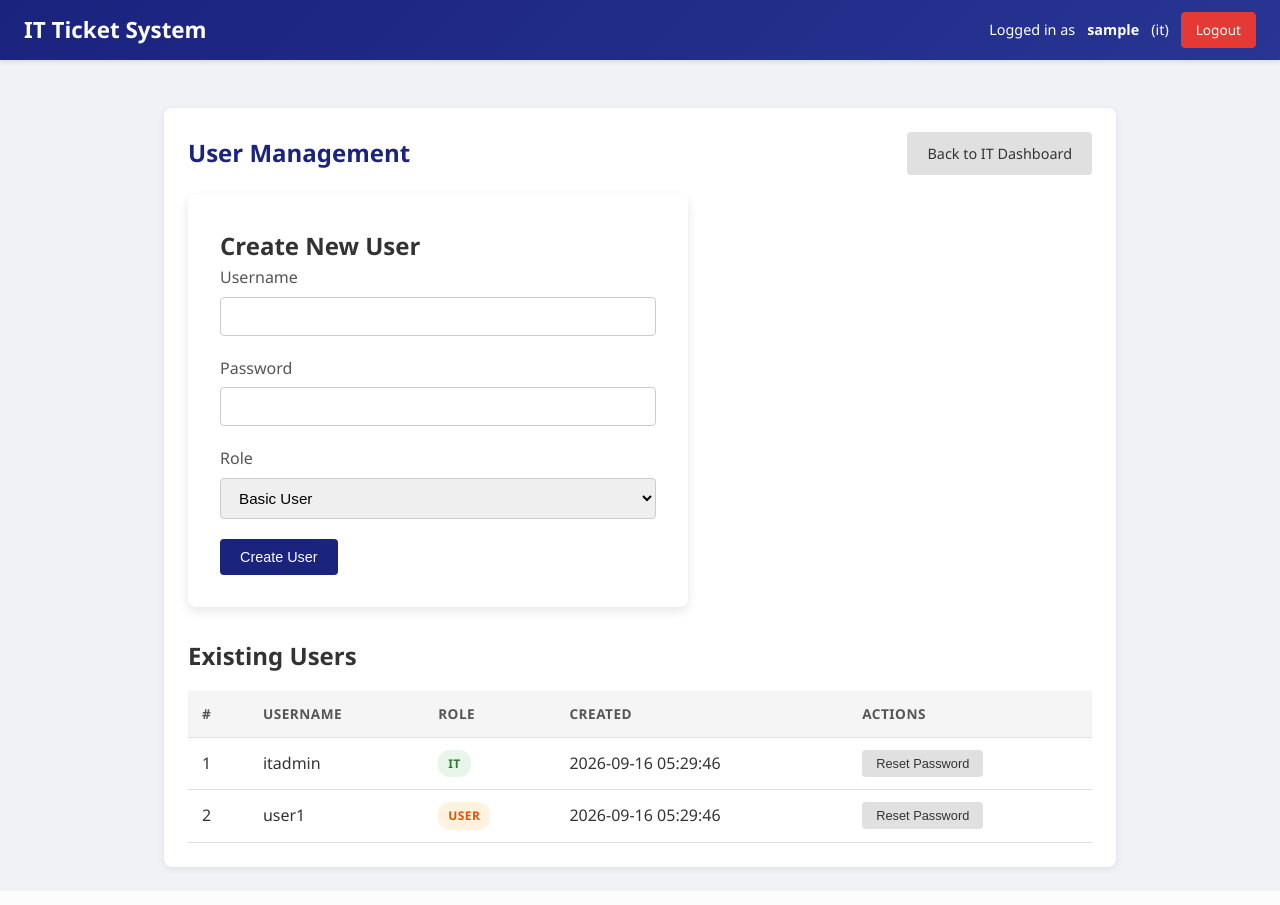
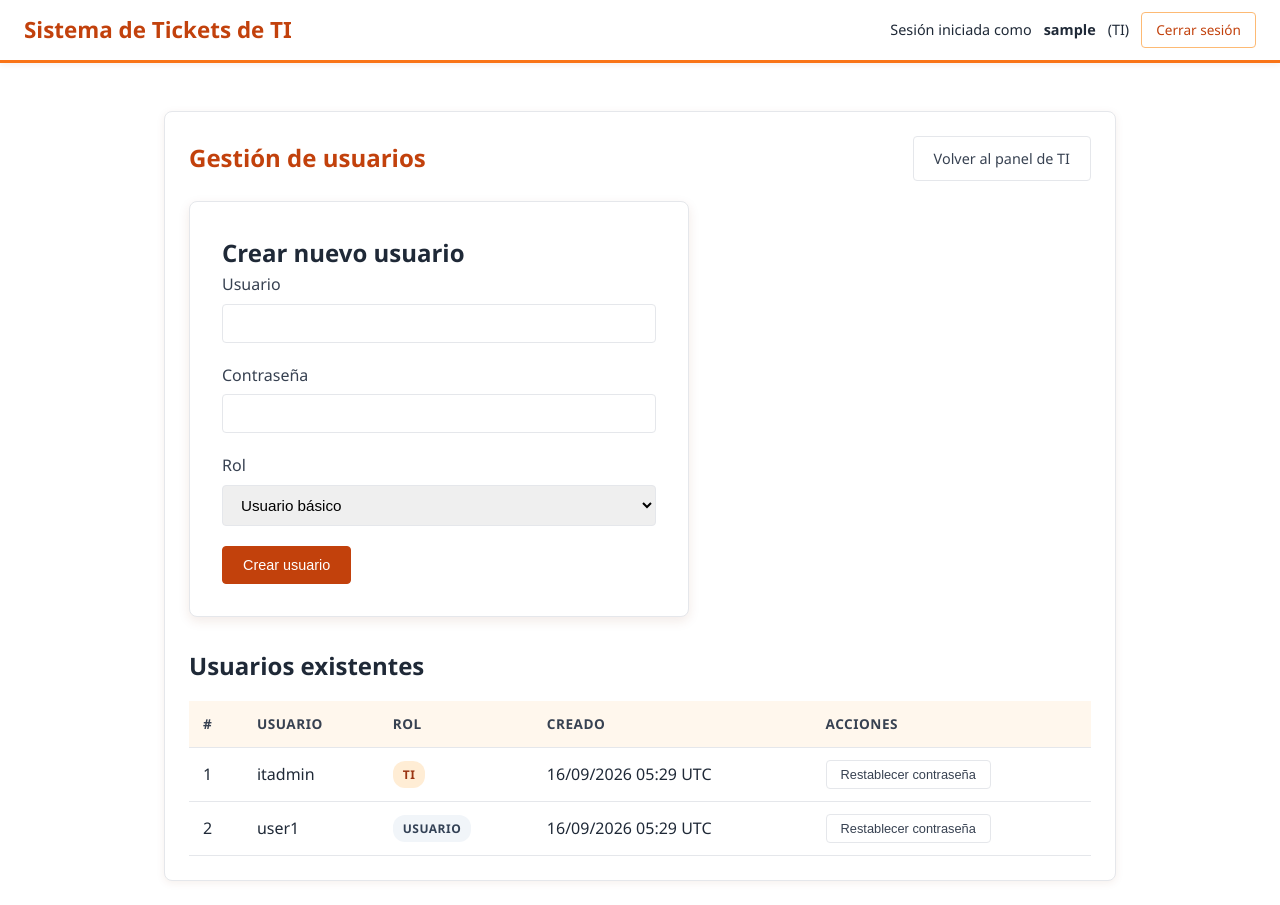
Before and after one commit to DannielGm/Tickets, a Flask app: page /it/users in a window 1280 px wide. Before the commit the page ends 876 px from the top, so only its background shows below. Run offline with Flask 3, Linux system fonts and the light colour scheme; the visitor is signed in with stand-in values (Sample User, id 1); data comes from the database, SQL or seed files in the repository.

Commit message:
Phase 2: white + orange theme and full Spanish localization
Theme (static/style.css):
- :root design tokens; primary accent #C2410C (AA contrast on white),
  bright orange reserved for decoration (navbar accent line, borders,
  light tints) so body text never fails contrast
- Navbar rebuilt for a white background: orange brand, ghost logout
  button, solid orange login button (the old white-on-navy buttons
  would have turned invisible white-on-white)
- Status badges re-hued to neutral slate/blue/green so "Abierto" no
  longer competes with the brand color; new .role-badge rules
- White cards separated by hairline borders and warm shadows;
  secondary buttons are outlined instead of grey

Localization (7 templates + app.py):
- lang="es"; every user-visible string in Spanish: flash messages,
  titles, table headers, empty states, status/role labels, modal
- Jinja filters status_label / role_label / date_label render the
  Spanish labels; DB enum values stay English, so no migration needed
- Fixes the "| title" bug that rendered the IT role as "It"

Tests: 29/29 migration checks and 26/26 app checks pass unchanged
(they assert on structural markers, not display copy).
Phase 1: versioned SQLite migration framework

- app.py: replace the one-shot init_db() schema creation with a versioned
  framework. BASELINE_SQL stays frozen at v0 and every database, new or
  existing, is migrated forward through the same ordered steps, so both paths
  converge on an identical schema.
- PRAGMA user_version holds the schema version. Each step runs inside an
  explicit BEGIN IMMEDIATE/COMMIT (Python's sqlite3 only opens a transaction
  implicitly for DML, so DDL would otherwise be non-rollbackable) and the
  version stamp is written in that same transaction, so a failing step leaves
  the database untouched and the error propagates loudly.
- Migration 1: add tickets.priority, tickets.category and tickets.resolved_at
  (NOT NULL + DEFAULT + CHECK) plus four indexes.
- Migration 2: add the ticket_comments table for the comment/activity thread.
- TICKETS_DATABASE env var can point the app at a different database file.
- tests/test_migrations.py: 29 checks covering fresh installs, upgrade of a
  populated v0 database, schema convergence, idempotency, rollback on failure
  and FK/CHECK/CASCADE behaviour.
- tests/test_app.py: 26 end-to-end route checks via Flask's test client.

```diff
--- a/Tickets/app.py
+++ b/Tickets/app.py
@@ -12,6 +12,7 @@ Features:
 
 import os
 import sqlite3
+from datetime import datetime
 from functools import wraps
 
 from flask import (
@@ -28,6 +29,53 @@ app.secret_key = os.environ.get('SECRET_KEY', 'dev-secret-key-change-in-producti
 # touching the default database.
 BASE_DIR = os.path.dirname(os.path.abspath(__file__))
 DATABASE = os.environ.get('TICKETS_DATABASE') or os.path.join(BASE_DIR, 'database.db')
+
+
+# ---------------------------------------------------------------------------
+# Presentation helpers
+# ---------------------------------------------------------------------------
+# Stored values stay in English ('open', 'it', ...); only the labels shown to
+# people are translated here. Adding or changing a label therefore never
+# requires a schema migration.
+
+STATUS_LABELS = {
+    'open': 'Abierto',
+    'in_progress': 'En progreso',
+    'finished': 'Finalizado',
+}
+
+ROLE_LABELS = {
+    'user': 'Usuario',
+    'it': 'TI',
+}
+
+
+@app.template_filter('status_label')
+def status_label(value):
+    """Spanish label for a stored ticket status."""
+    return STATUS_LABELS.get(value, value)
+
+
+@app.template_filter('role_label')
+def role_label(value):
+    """Spanish label for a stored user role."""
+    return ROLE_LABELS.get(value, value)
+
+
+@app.template_filter('date_label')
+def date_label(value):
+    """Format a stored timestamp for display in Spanish order.
+
+    SQLite's CURRENT_TIMESTAMP is UTC, so the zone is labelled rather than
+    silently presented as local time.
+    """
+    if not value:
+        return ''
+    try:
+        stamp = datetime.strptime(str(value), '%Y-%m-%d %H:%M:%S')
+    except ValueError:
+        return str(value)
+    return stamp.strftime('%d/%m/%Y %H:%M') + ' UTC'
 
 
 # ---------------------------------------------------------------------------
@@ -193,7 +241,7 @@ def login_required(f):
     @wraps(f)
     def decorated(*args, **kwargs):
         if 'user_id' not in session:
-            flash('Please log in to continue.', 'error')
+            flash('Inicie sesión para continuar.', 'error')
             return redirect(url_for('login'))
         return f(*args, **kwargs)
     return decorated
@@ -204,10 +252,10 @@ def it_required(f):
     @wraps(f)
     def decorated(*args, **kwargs):
         if 'user_id' not in session:
-            flash('Please log in to continue.', 'error')
+            flash('Inicie sesión para continuar.', 'error')
             return redirect(url_for('login'))
         if session.get('role') != 'it':
-            flash('Access denied. IT privileges required.', 'error')
+            flash('Acceso denegado. Se requieren permisos de TI.', 'error')
             return redirect(url_for('user_dashboard'))
         return f(*args, **kwargs)
     return decorated
@@ -246,12 +294,12 @@ def login():
             session['user_id'] = user['id']
             session['username'] = user['username']
             session['role'] = user['role']
-            flash('Logged in successfully.', 'success')
+            flash('Sesión iniciada correctamente.', 'success')
             if user['role'] == 'it':
                 return redirect(url_for('it_dashboard'))
             return redirect(url_for('user_dashboard'))
 
-        flash('Invalid username or password.', 'error')
+        flash('Usuario o contraseña incorrectos.', 'error')
 
     return render_template('login.html')
 
@@ -259,7 +307,7 @@ def login():
 @app.route('/logout')
 def logout():
     session.clear()
-    flash('You have been logged out.', 'success')
+    flash('Ha cerrado sesión.', 'success')
     return redirect(url_for('login'))
 
 
@@ -294,7 +342,7 @@ def submit_ticket():
         description = request.form.get('description', '').strip()
 
         if not title or not description:
-            flash('Title and description are required.', 'error')
+            flash('El título y la descripción son obligatorios.', 'error')
             return render_template('submit_ticket.html')
 
         conn = get_db()
@@ -305,7 +353,7 @@ def submit_ticket():
         conn.commit()
         conn.close()
 
-        flash('Ticket submitted successfully!', 'success')
+        flash('¡Ticket enviado correctamente!', 'success')
         return redirect(url_for('user_dashboard'))
 
     return render_template('submit_ticket.html')
@@ -351,12 +399,12 @@ def ticket_detail(ticket_id):
     conn.close()
 
     if not ticket:
-        flash('Ticket not found.', 'error')
+        flash('Ticket no encontrado.', 'error')
         return redirect(url_for('user_dashboard'))
 
     # Permission check
     if session.get('role') == 'user' and ticket['created_by'] != session['user_id']:
-        flash('Access denied.', 'error')
+        flash('Acceso denegado.', 'error')
         return redirect(url_for('user_dashboard'))
 
     return render_template('ticket_detail.html', ticket=ticket)
@@ -371,7 +419,7 @@ def update_ticket_status(ticket_id):
     valid_statuses = {'open', 'in_progress', 'finished'}
 
     if new_status not in valid_statuses:
-        flash('Invalid status value.', 'error')
+        flash('Estado no válido.', 'error')
         return redirect(url_for('ticket_detail', ticket_id=ticket_id))
 
     conn = get_db()
@@ -381,7 +429,7 @@ def update_ticket_status(ticket_id):
     ).fetchone()
     if not existing:
         conn.close()
-        flash('Ticket not found.', 'error')
+        flash('Ticket no encontrado.', 'error')
         return redirect(url_for('it_dashboard'))
 
     # Optionally assign the ticket to the IT user who is working on it
@@ -396,7 +444,7 @@ def update_ticket_status(ticket_id):
     conn.commit()
     conn.close()
 
-    flash('Ticket status updated.', 'success')
+    flash('Estado del ticket actualizado.', 'success')
     return redirect(url_for('ticket_detail', ticket_id=ticket_id))
 
 
@@ -426,7 +474,7 @@ def create_user():
     role = request.form.get('role', 'user').strip()
 
     if not username or not password:
-        flash('Username and password are required.', 'error')
+        flash('El usuario y la contraseña son obligatorios.', 'error')
         return redirect(url_for('user_management'))
 
     if role not in ('user', 'it'):
@@ -439,9 +487,9 @@ def create_user():
             (username, generate_password_hash(password), role)
         )
         conn.commit()
-        flash(f'User "{username}" created successfully!', 'success')
+        flash(f'¡Usuario "{username}" creado correctamente!', 'success')
     except sqlite3.IntegrityError:
-        flash('That username already exists.', 'error')
+        flash('Ese usuario ya existe.', 'error')
     finally:
         conn.close()
 
@@ -456,7 +504,7 @@ def reset_password(user_id):
     new_password = request.form.get('new_password', '')
 
     if not new_password:
-        flash('New password is required.', 'error')
+        flash('La nueva contraseña es obligatoria.', 'error')
         return redirect(url_for('user_management'))
 
     conn = get_db()
@@ -466,7 +514,7 @@ def reset_password(user_id):
     ).fetchone()
     if not existing:
         conn.close()
-        flash('User not found.', 'error')
+        flash('Usuario no encontrado.', 'error')
         return redirect(url_for('user_management'))
 
     conn.execute(
@@ -476,7 +524,7 @@ def reset_password(user_id):
     conn.commit()
     conn.close()
 
-    flash('Password reset successfully.', 'success')
+    flash('Contraseña restablecida correctamente.', 'success')
     return redirect(url_for('user_management'))
 
 
--- a/Tickets/static/style.css
+++ b/Tickets/static/style.css
@@ -1,3 +1,19 @@
+/* ===== Design tokens (white + orange) ===== */
+:root {
+    --brand-050: #FFF7ED;
+    --brand-100: #FFEDD5;
+    --brand-300: #FDBA74;
+    --brand-500: #F97316;
+    --brand-600: #EA580C;
+    --brand-700: #C2410C;   /* primary accent: AA contrast on white */
+    --brand-800: #9A3412;
+    --ink-900: #1F2937;
+    --ink-700: #374151;
+    --ink-500: #6B7280;
+    --ink-300: #D1D5DB;
+    --line: #E5E7EB;
+}
+
 /* ===== Reset & Base ===== */
 * {
     margin: 0;
@@ -7,25 +23,27 @@
 
 body {
     font-family: 'Segoe UI', Tahoma, Geneva, Verdana, sans-serif;
-    background-color: #f0f2f5;
-    color: #333;
+    background-color: #FFFFFF;
+    color: var(--ink-900);
     line-height: 1.6;
 }
 
 /* ===== Navbar ===== */
 .navbar {
-    background: linear-gradient(135deg, #1a237e 0%, #283593 100%);
-    color: white;
+    background: #FFFFFF;
+    color: var(--ink-900);
+    border-bottom: 3px solid var(--brand-500);
     padding: 12px 24px;
     display: flex;
     justify-content: space-between;
     align-items: center;
-    box-shadow: 0 2px 4px rgba(0, 0, 0, 0.1);
+    box-shadow: 0 2px 6px rgba(124, 45, 18, 0.08);
 }
 
 .nav-brand {
     font-size: 1.4rem;
     font-weight: 600;
+    color: var(--brand-700);
 }
 
 .nav-user {
@@ -40,30 +58,32 @@ body {
 }
 
 .logout-btn, .login-btn {
-    color: white;
     text-decoration: none;
     padding: 6px 14px;
     border-radius: 4px;
     font-size: 0.85rem;
-    transition: background-color 0.2s;
+    transition: background-color 0.2s, border-color 0.2s;
 }
 
 .logout-btn {
-    background-color: #e53935;
-    border: 1px solid #e53935;
+    color: var(--brand-700);
+    background-color: transparent;
+    border: 1px solid var(--brand-300);
 }
 
 .logout-btn:hover {
-    background-color: #d32f2f;
+    background-color: var(--brand-050);
 }
 
 .login-btn {
-    background-color: rgba(255, 255, 255, 0.2);
-    border: 1px solid rgba(255, 255, 255, 0.3);
+    color: #FFFFFF;
+    background-color: var(--brand-700);
+    border: 1px solid var(--brand-700);
 }
 
 .login-btn:hover {
-    background-color: rgba(255, 255, 255, 0.3);
+    background-color: var(--brand-800);
+    border-color: var(--brand-800);
 }
 
 /* ===== Flash Messages ===== */
@@ -154,7 +175,7 @@ body {
     display: block;
     margin-bottom: 6px;
     font-weight: 500;
-    color: #555;
+    color: var(--ink-700);
 }
 
 .form-group input[type="text"],
@@ -163,7 +184,7 @@ body {
 .form-group select {
     width: 100%;
     padding: 10px 14px;
-    border: 1px solid #ccc;
+    border: 1px solid var(--line);
     border-radius: 4px;
     font-size: 0.95rem;
     transition: border-color 0.2s;
@@ -198,26 +219,31 @@ body {
     font-size: 0.9rem;
     font-weight: 500;
     cursor: pointer;
-    border: none;
-    transition: background-color 0.2s, opacity 0.2s;
+    border: 1px solid transparent;
+    transition: background-color 0.2s, border-color 0.2s, color 0.2s;
 }
 
 .btn-primary {
-    background-color: #1a237e;
-    color: white;
+    background-color: var(--brand-700);
+    border-color: var(--brand-700);
+    color: #FFFFFF;
 }
 
 .btn-primary:hover {
-    background-color: #151fa0;
+    background-color: var(--brand-800);
+    border-color: var(--brand-800);
 }
 
 .btn-secondary {
-    background-color: #e0e0e0;
-    color: #333;
+    background-color: #FFFFFF;
+    border-color: var(--line);
+    color: var(--ink-700);
 }
 
 .btn-secondary:hover {
-    background-color: #d0d0d0;
+    background-color: var(--brand-050);
+    border-color: var(--brand-300);
+    color: var(--brand-700);
 }
 
 .btn-small {
@@ -227,9 +253,10 @@ body {
 
 /* ===== Dashboard ===== */
 .dashboard {
-    background: white;
+    background: #FFFFFF;
+    border: 1px solid var(--line);
     border-radius: 8px;
-    box-shadow: 0 2px 8px rgba(0, 0, 0, 0.08);
+    box-shadow: 0 2px 8px rgba(124, 45, 18, 0.08);
     padding: 24px;
 }
 
@@ -241,7 +268,7 @@ body {
 }
 
 .dashboard-header h1 {
-    color: #1a237e;
+    color: var(--brand-700);
     font-size: 1.5rem;
 }
 
@@ -261,20 +288,20 @@ body {
 .ticket-table td {
     padding: 12px 14px;
     text-align: left;
-    border-bottom: 1px solid #e0e0e0;
+    border-bottom: 1px solid var(--line);
 }
 
 .ticket-table th {
-    background-color: #f5f5f5;
+    background-color: var(--brand-050);
     font-weight: 600;
-    color: #555;
+    color: var(--ink-700);
     font-size: 0.85rem;
     text-transform: uppercase;
     letter-spacing: 0.5px;
 }
 
 .ticket-table tbody tr:hover {
-    background-color: #fafafa;
+    background-color: var(--brand-050);
 }
 
 /* ===== Status Badges ===== */
@@ -288,26 +315,48 @@ body {
     letter-spacing: 0.5px;
 }
 
+/* Neutral hue: "Abierto" must not compete with the orange brand accents. */
 .status-open {
-    background-color: #fff3e0;
-    color: #e65100;
+    background-color: #F1F5F9;
+    color: #334155;
 }
 
 .status-in_progress {
-    background-color: #e3f2fd;
-    color: #1565c0;
+    background-color: #EFF6FF;
+    color: #1D4ED8;
 }
 
 .status-finished {
-    background-color: #e8f5e9;
-    color: #2e7d32;
+    background-color: #ECFDF5;
+    color: #047857;
+}
+
+/* ===== Role Badges ===== */
+.role-badge {
+    display: inline-block;
+    padding: 4px 10px;
+    border-radius: 12px;
+    font-size: 0.75rem;
+    font-weight: 600;
+    text-transform: uppercase;
+    letter-spacing: 0.5px;
+}
+
+.role-it {
+    background-color: var(--brand-100);
+    color: var(--brand-800);
+}
+
+.role-user {
+    background-color: #F1F5F9;
+    color: #334155;
 }
 
 /* ===== Empty State ===== */
 .empty-state {
     text-align: center;
     padding: 40px 20px;
-    color: #888;
+    color: var(--ink-500);
 }
 
 .empty-state p {
@@ -324,30 +373,32 @@ body {
 }
 
 .form-card {
-    background: white;
+    background: #FFFFFF;
+    border: 1px solid var(--line);
     padding: 32px;
     border-radius: 8px;
-    box-shadow: 0 4px 12px rgba(0, 0, 0, 0.1);
+    box-shadow: 0 4px 12px rgba(124, 45, 18, 0.10);
     width: 100%;
     max-width: 600px;
 }
 
 .form-card h1 {
-    color: #1a237e;
+    color: var(--brand-700);
     margin-bottom: 8px;
 }
 
 .form-card .subtitle {
-    color: #666;
+    color: var(--ink-500);
     margin-bottom: 24px;
     font-size: 0.9rem;
 }
 
 /* ===== Ticket Detail ===== */
 .ticket-detail {
-    background: white;
+    background: #FFFFFF;
+    border: 1px solid var(--line);
     border-radius: 8px;
-    box-shadow: 0 2px 8px rgba(0, 0, 0, 0.08);
+    box-shadow: 0 2px 8px rgba(124, 45, 18, 0.08);
     padding: 24px;
 }
 
--- a/Tickets/templates/base.html
+++ b/Tickets/templates/base.html
@@ -1,21 +1,21 @@
 <!DOCTYPE html>
-<html lang="en">
+<html lang="es">
 <head>
     <meta charset="UTF-8">
     <meta name="viewport" content="width=device-width, initial-scale=1.0">
-    <title>{% block title %}IT Ticket System{% endblock %}</title>
+    <title>{% block title %}Sistema de Tickets de TI{% endblock %}</title>
     <link rel="stylesheet" href="{{ url_for('static', filename='style.css') }}">
 </head>
 <body>
     <nav class="navbar">
-        <div class="nav-brand">IT Ticket System</div>
+        <div class="nav-brand">Sistema de Tickets de TI</div>
         <div class="nav-user">
             {% if session.get('user_id') %}
-                Logged in as <strong>{{ session.get('username') }}</strong>
-                ({{ session.get('role') }})
-                <a href="{{ url_for('logout') }}" class="logout-btn">Logout</a>
+                Sesión iniciada como <strong>{{ session.get('username') }}</strong>
+                ({{ session.get('role') | role_label }})
+                <a href="{{ url_for('logout') }}" class="logout-btn">Cerrar sesión</a>
             {% else %}
-                <a href="{{ url_for('login') }}" class="login-btn">Login</a>
+                <a href="{{ url_for('login') }}" class="login-btn">Iniciar sesión</a>
             {% endif %}
         </div>
     </nav>
--- a/Tickets/templates/user_management.html
+++ b/Tickets/templates/user_management.html
@@ -1,47 +1,47 @@
 {% extends "base.html" %}
-{% block title %}User Management - IT Ticket System{% endblock %}
+{% block title %}Gestión de usuarios - Sistema de Tickets de TI{% endblock %}
 
 {% block content %}
 <div class="dashboard">
     <div class="dashboard-header">
-        <h1>User Management</h1>
-        <a href="{{ url_for('it_dashboard') }}" class="btn btn-secondary">Back to IT Dashboard</a>
+        <h1>Gestión de usuarios</h1>
+        <a href="{{ url_for('it_dashboard') }}" class="btn btn-secondary">Volver al panel de TI</a>
     </div>
 
-    <!-- Create New User Form -->
+    <!-- Formulario: crear nuevo usuario -->
     <div class="form-card" style="max-width: 500px; margin-bottom: 30px;">
-        <h2>Create New User</h2>
+        <h2>Crear nuevo usuario</h2>
         <form method="POST" action="{{ url_for('create_user') }}">
             <div class="form-group">
-                <label for="username">Username</label>
+                <label for="username">Usuario</label>
                 <input type="text" id="username" name="username" required>
             </div>
             <div class="form-group">
-                <label for="password">Password</label>
+                <label for="password">Contraseña</label>
                 <input type="password" id="password" name="password" required>
             </div>
             <div class="form-group">
-                <label for="role">Role</label>
+                <label for="role">Rol</label>
                 <select id="role" name="role">
-                    <option value="user">Basic User</option>
-                    <option value="it">IT User</option>
+                    <option value="user">Usuario básico</option>
+                    <option value="it">Usuario de TI</option>
                 </select>
             </div>
-            <button type="submit" class="btn btn-primary">Create User</button>
+            <button type="submit" class="btn btn-primary">Crear usuario</button>
         </form>
     </div>
 
-    <!-- User List -->
-    <h2>Existing Users</h2>
+    <!-- Lista de usuarios -->
+    <h2>Usuarios existentes</h2>
     {% if users %}
     <table class="ticket-table">
         <thead>
             <tr>
                 <th>#</th>
-                <th>Username</th>
-                <th>Role</th>
-                <th>Created</th>
-                <th>Actions</th>
+                <th>Usuario</th>
+                <th>Rol</th>
+                <th>Creado</th>
+                <th>Acciones</th>
             </tr>
         </thead>
         <tbody>
@@ -49,13 +49,13 @@
             <tr>
                 <td>{{ user['id'] }}</td>
                 <td>{{ user['username'] }}</td>
-                <td><span class="status-badge {% if user['role'] == 'it' %}status-finished{% else %}status-open{% endif %}">{{ user['role'] | title }}</span></td>
-                <td>{{ user['created_at'] }}</td>
+                <td><span class="role-badge role-{{ user['role'] }}">{{ user['role'] | role_label }}</span></td>
+                <td>{{ user['created_at'] | date_label }}</td>
                 <td>
                     <button class="btn btn-small btn-secondary reset-btn"
                             data-user-id="{{ user['id'] }}"
                             data-username="{{ user['username'] }}">
-                        Reset Password
+                        Restablecer contraseña
                     </button>
                 </td>
             </tr>
@@ -64,22 +64,22 @@
     </table>
     {% else %}
     <div class="empty-state">
-        <p>No users found.</p>
+        <p>No se encontraron usuarios.</p>
     </div>
     {% endif %}
 </div>
 
-<!-- Reset Password Modal -->
+<!-- Modal: restablecer contraseña -->
 <div id="resetModal" class="modal" style="display: none;">
     <div class="modal-content">
         <span class="close" id="closeModal">&times;</span>
-        <h3>Reset Password for <span id="resetUsername"></span></h3>
+        <h3>Restablecer contraseña de <span id="resetUsername"></span></h3>
         <form id="resetForm" method="POST">
             <div class="form-group">
-                <label for="new_password">New Password</label>
+                <label for="new_password">Nueva contraseña</label>
                 <input type="password" id="new_password" name="new_password" required>
             </div>
-            <button type="submit" class="btn btn-primary">Reset Password</button>
+            <button type="submit" class="btn btn-primary">Restablecer contraseña</button>
         </form>
     </div>
 </div>
```
Also changed, not shown: other parts of Tickets/static/style.css (+27 -25 lines), Tickets/templates/it_dashboard.html (+13 -13 lines), Tickets/templates/login.html (+9 -9 lines), Tickets/templates/submit_ticket.html (+9 -9 lines), Tickets/templates/ticket_detail.html (+13 -13 lines), Tickets/templates/user_dashboard.html (+12 -12 lines), _commit_msg.txt (deleted, +0 -19 lines), 1 other file.
